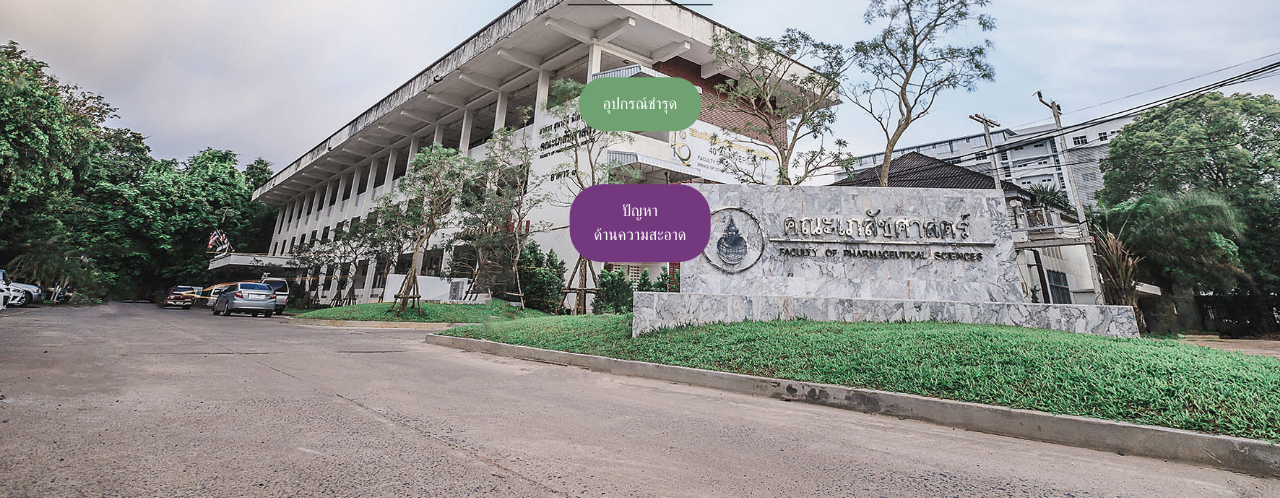
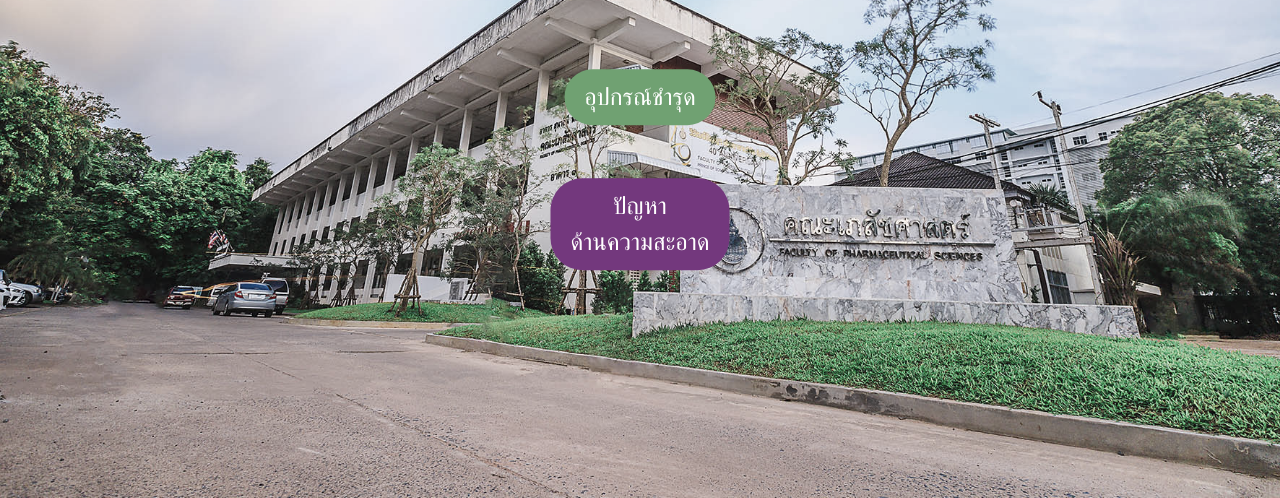
Before and after one commit to kawinna/pharmacy61, a plain HTML site: page index.html in a window 1280 px wide. Shown: the part 302-800 px from the top of the page. Drawn offline with nearby package versions, Linux system fonts and the light colour scheme.

Commit message:
Update index.html

```diff
--- a/index.html
+++ b/index.html
@@ -15,9 +15,9 @@ body, html {height: 100%}
     background-size: cover;
 }
 
-.button{font-size: 16px ;
+.button{font-size: 24px ;
     border: none;
-    padding: 15px 24px;
+    padding: 10px 20px;
     text-align: center;
     text-decoration: none;
     display: inline-block;
```
